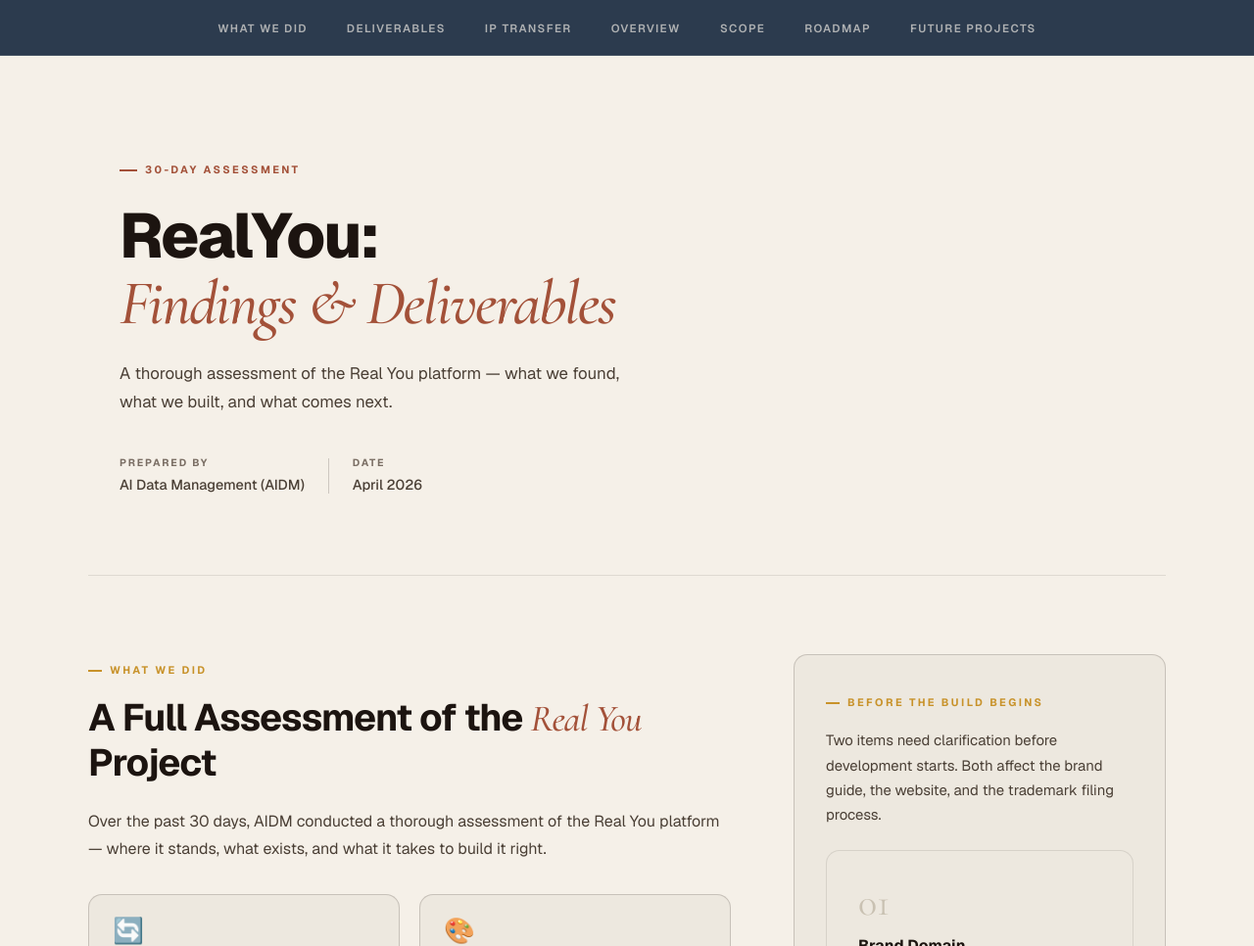
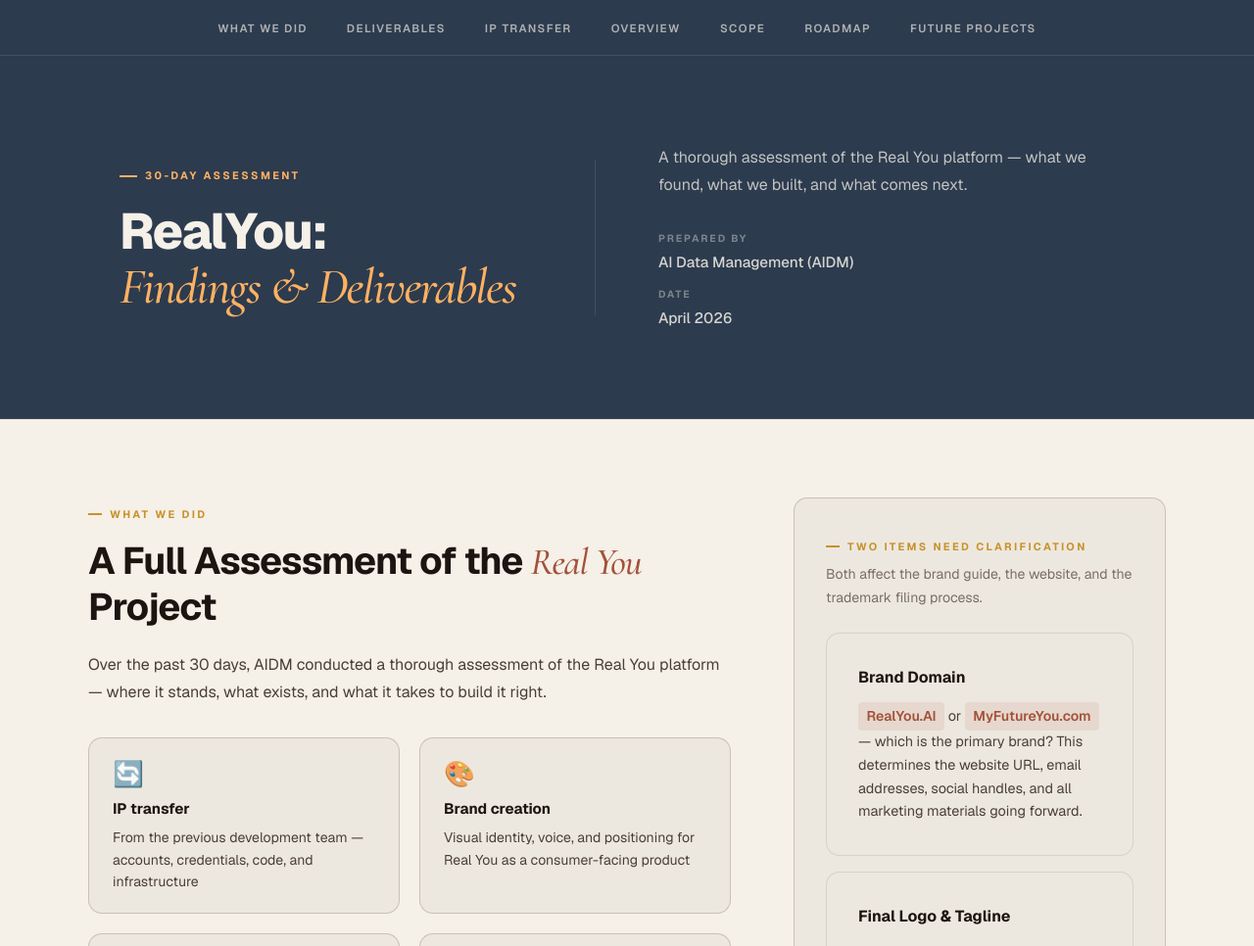
Before and after one commit to aidatamanagement/realyou-assessment, a plain HTML site: page index.html in a window 1280 px wide. Shown: the top 966 px of the page at 98% size. Drawn offline with nearby package versions, Linux system fonts and the light colour scheme.

Commit message:
Hero two-col navy layout, clarification box cleanup

```diff
--- a/index.html
+++ b/index.html
@@ -90,10 +90,27 @@
 
     /* ── HERO ── */
     .hero {
-      padding: 100px 2rem 80px;
+      background: var(--accent-navy);
+      border-bottom: 1px solid rgba(255,255,255,0.08);
+    }
+    .hero-two-col {
       max-width: var(--max-w);
       margin: 0 auto;
-      border-bottom: 1px solid var(--border);
+      display: grid;
+      grid-template-columns: 1fr 1fr;
+      gap: 4rem;
+      align-items: center;
+      padding: 90px 2rem;
+    }
+    @media (max-width: 700px) {
+      .hero-two-col { grid-template-columns: 1fr; gap: 2rem; padding: 60px 2rem; }
+    }
+    .hero-left {
+      border-right: 1px solid rgba(255,255,255,0.1);
+      padding-right: 4rem;
+    }
+    @media (max-width: 700px) {
+      .hero-left { border-right: none; padding-right: 0; border-bottom: 1px solid rgba(255,255,255,0.1); padding-bottom: 2rem; }
     }
     .eyebrow {
       display: inline-flex;
@@ -103,66 +120,66 @@
       font-weight: 700;
       letter-spacing: 0.22em;
       text-transform: uppercase;
-      color: var(--accent);
-      margin-bottom: 1.5rem;
+      color: #FFB162;
+      margin-bottom: 1.25rem;
     }
     .eyebrow::before {
       content: '';
       display: block;
       width: 18px;
       height: 2px;
-      background: var(--accent);
+      background: #FFB162;
     }
     .hero h1 {
       font-family: var(--font);
-      font-size: clamp(2.4rem, 5vw, 4rem);
+      font-size: clamp(2.2rem, 4vw, 3.4rem);
       font-weight: 800;
       letter-spacing: -0.03em;
-      line-height: 1.05;
-      color: var(--text-primary);
-      max-width: 700px;
+      line-height: 1.08;
+      color: #F5F0E8;
     }
     .hero h1 em {
       font-family: var(--font-serif);
       font-style: italic;
       font-weight: 500;
-      color: var(--accent);
+      color: #FFB162;
+    }
+    .hero-right {
+      display: flex;
+      flex-direction: column;
+      gap: 2rem;
     }
     .hero-sub {
-      margin-top: 1.5rem;
-      font-size: 1.05rem;
-      color: var(--text-secondary);
-      max-width: 520px;
-      line-height: 1.7;
+      font-size: 1rem;
+      color: rgba(245,240,232,0.75);
+      line-height: 1.75;
     }
     .hero-meta {
-      margin-top: 2.5rem;
       display: flex;
-      align-items: center;
-      gap: 1.5rem;
-      flex-wrap: wrap;
+      flex-direction: column;
+      gap: 0;
     }
     .hero-meta-item {
       display: flex;
       flex-direction: column;
-      gap: 2px;
+      gap: 3px;
     }
     .hero-meta-label {
       font-size: 0.65rem;
       font-weight: 700;
       letter-spacing: 0.18em;
       text-transform: uppercase;
-      color: var(--text-muted);
+      color: rgba(245,240,232,0.4);
     }
     .hero-meta-value {
-      font-size: 0.9rem;
+      font-size: 0.95rem;
       font-weight: 500;
-      color: var(--text-secondary);
+      color: rgba(245,240,232,0.85);
     }
     .hero-divider {
       width: 1px;
       height: 36px;
-      background: var(--border-bright);
+      background: rgba(255,255,255,0.12);
     }
 
     /* ── SECTIONS ── */
@@ -888,18 +905,23 @@
 
   <!-- HERO -->
   <div class="hero fade-in">
+    <div class="hero-two-col">
+      <div class="hero-left">
         <div class="eyebrow">30-Day Assessment</div>
         <h1>RealYou:<br><em>Findings &amp; Deliverables</em></h1>
+      </div>
+      <div class="hero-right">
         <p class="hero-sub">A thorough assessment of the Real You platform — what we found, what we built, and what comes next.</p>
         <div class="hero-meta">
           <div class="hero-meta-item">
             <span class="hero-meta-label">Prepared by</span>
             <span class="hero-meta-value">AI Data Management (AIDM)</span>
           </div>
-      <div class="hero-divider"></div>
-      <div class="hero-meta-item">
+          <div class="hero-meta-item" style="margin-top:0.75rem;">
             <span class="hero-meta-label">Date</span>
             <span class="hero-meta-value">April 2026</span>
+          </div>
+        </div>
       </div>
     </div>
   </div>
@@ -941,18 +963,16 @@
           <p style="margin-top:1.5rem; font-size:0.95rem; color:var(--text-secondary);">The assessment phase is complete. What follows is a summary of findings, deliverables, and the path forward.</p>
         </div>
 
-        <!-- RIGHT: before the build begins -->
+        <!-- RIGHT: clarification items -->
         <div class="what-we-did-right">
           <div class="before-build-box">
-            <div class="section-label" style="margin-bottom:1rem;">Before the Build Begins</div>
-            <p style="font-size:0.93rem; color:var(--text-secondary); margin-bottom:1.5rem; line-height:1.7;">Two items need clarification before development starts. Both affect the brand guide, the website, and the trademark filing process.</p>
+            <div class="section-label" style="margin-bottom:0.5rem;">Two items need clarification</div>
+            <p style="font-size:0.88rem; color:var(--text-muted); margin-bottom:1.5rem; line-height:1.65;">Both affect the brand guide, the website, and the trademark filing process.</p>
             <div class="decision-card" style="margin-bottom:1rem;">
-              <div class="decision-number">01</div>
               <h3>Brand Domain</h3>
               <p><span class="decision-highlight">RealYou.AI</span> or <span class="decision-highlight">MyFutureYou.com</span> — which is the primary brand? This determines the website URL, email addresses, social handles, and all marketing materials going forward.</p>
             </div>
             <div class="decision-card">
-              <div class="decision-number">02</div>
               <h3>Final Logo &amp; Tagline</h3>
               <p>The brand guide includes finalists for both. Select your preferred logo mark and tagline so we can lock the brand guide, begin trademark filing, and carry a consistent identity into every deliverable from day one.</p>
             </div>
```
Lines whose indentation alone changed are shown as unchanged.
